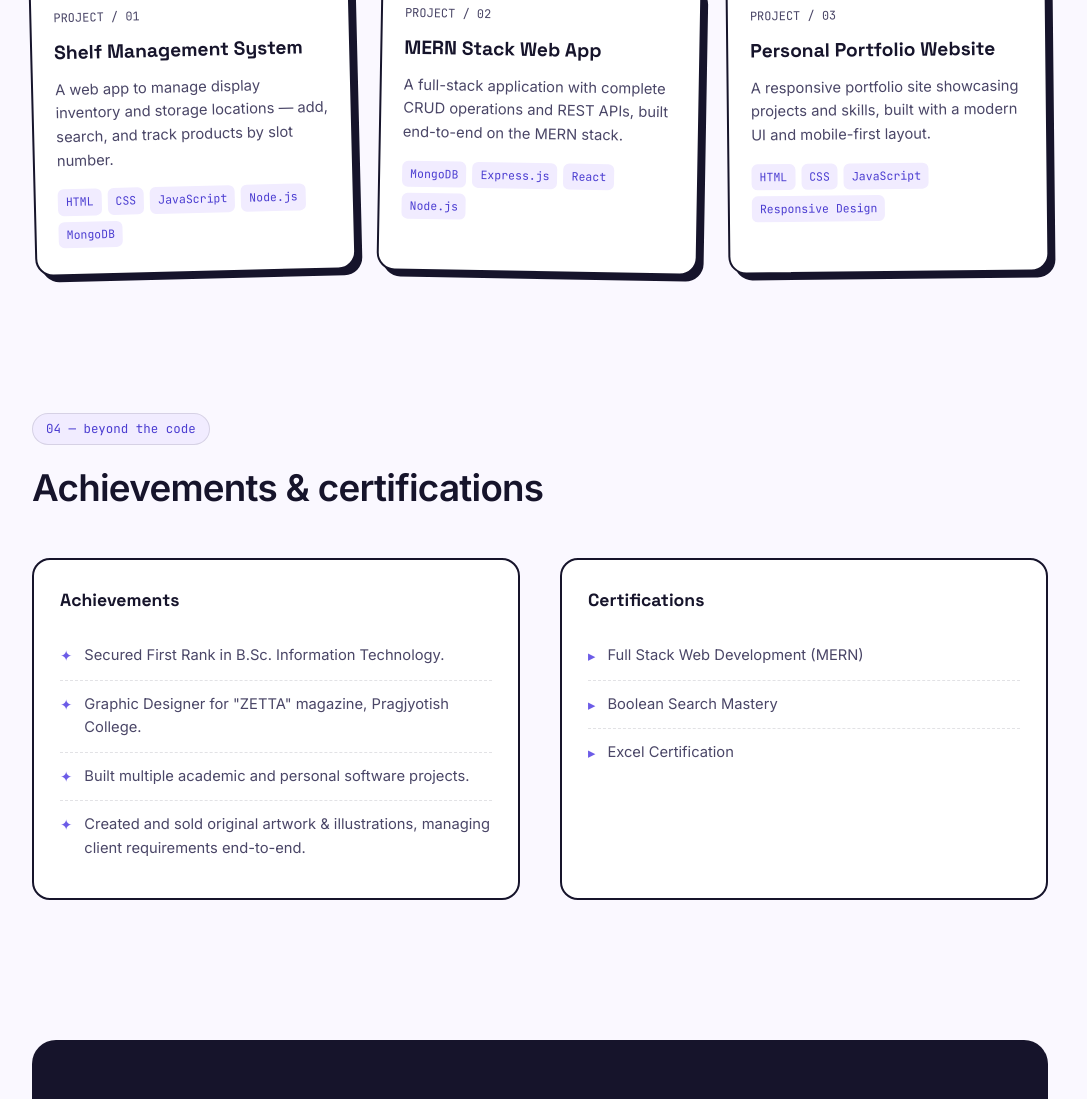
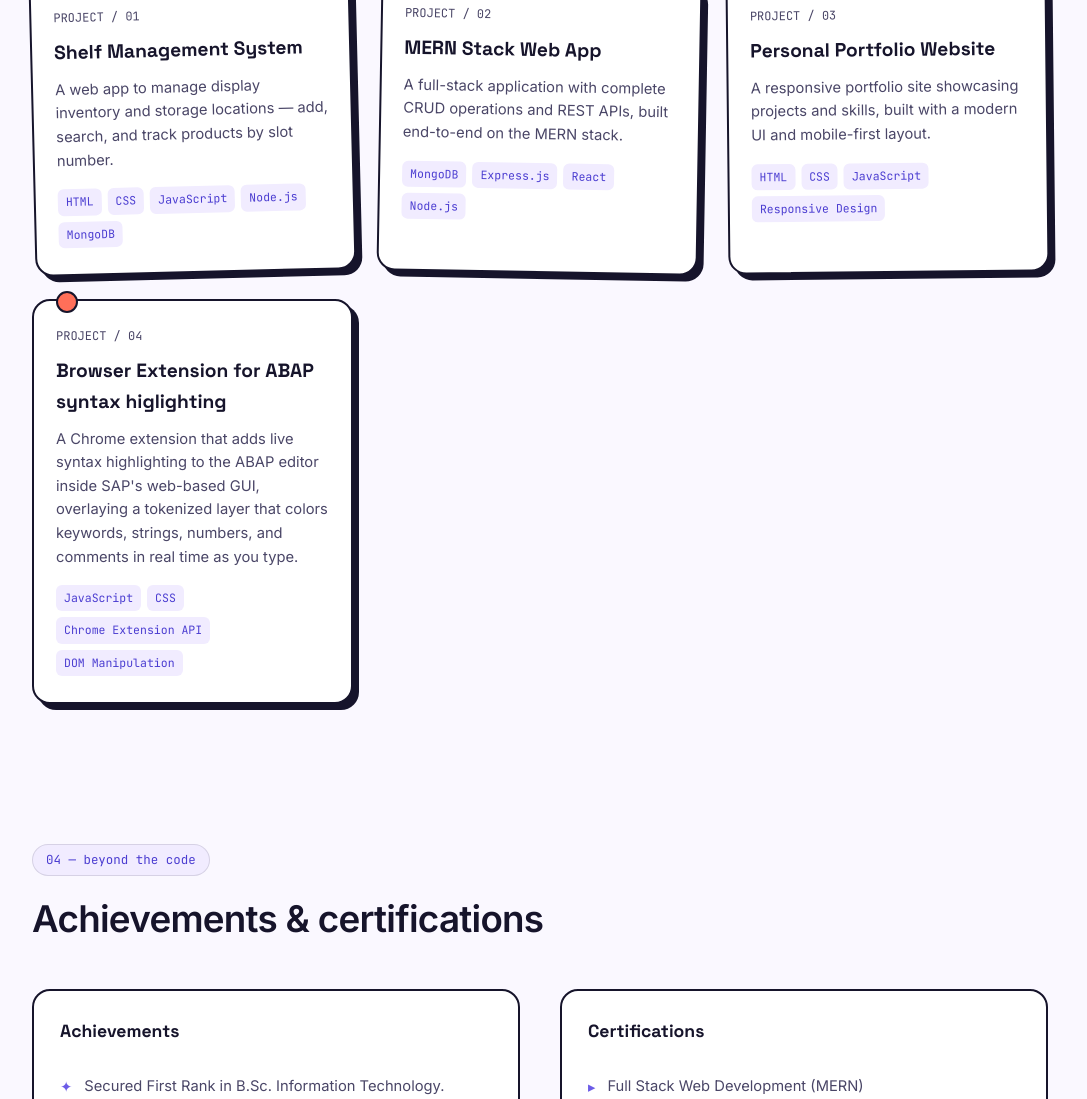
Before and after one commit to mqrufahmed123/Portfolio, a plain HTML site: page index.html in a window 1280 px wide. Shown: the part 2027-3126 px from the top of the page, without its empty margins (100-1187 px from the left). Drawn offline with Linux system fonts and the light colour scheme.

Commit message:
new project added

```diff
--- a/index.html
+++ b/index.html
@@ -606,6 +606,15 @@
           <span>HTML</span><span>CSS</span><span>JavaScript</span><span>Responsive Design</span>
         </div>
       </div>
+      <div class="project-card">
+        <div class="pin"></div>
+        <div class="pnum">PROJECT / 04</div>
+        <h3>Browser Extension for ABAP syntax higlighting</h3>
+        <p>A Chrome extension that adds live syntax highlighting to the ABAP editor inside SAP's web-based GUI, overlaying a tokenized layer that colors keywords, strings, numbers, and comments in real time as you type.</p>
+        <div class="stack-row">
+          <span>JavaScript</span><span>CSS</span><span>Chrome Extension API</span><span>DOM Manipulation</span>
+        </div>
+      </div>
     </div>
   </div>
 </section>
```
Also changed, not shown: 1 other file.
